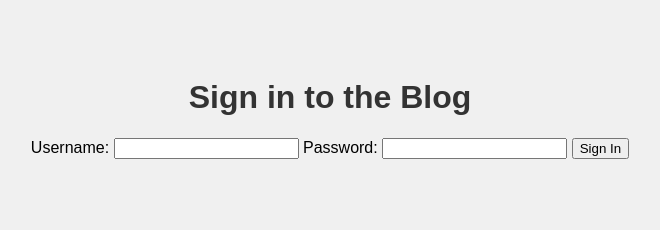
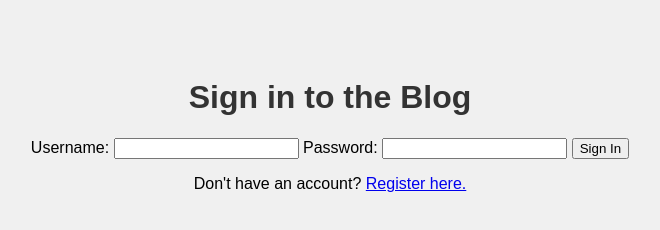
Before and after one commit to GabFall75/button-counter-website, a website: page login.html in a window 1280 px wide. Shown: the whole page, without its empty margins (310-970 px from the left). Drawn offline with Linux system fonts and the light colour scheme.

Commit message:
Add registration link to login page

```diff
--- a/login.html
+++ b/login.html
@@ -19,7 +19,7 @@
         <button type="submit" id="sign-in-button">Sign In</button>
         <p id="message"></p>
     </form>
-
+	<p>Don't have an account? <a href="register.html">Register here.</a></p>
     <script src="blog-script.js"></script>
 
 </body>
```
